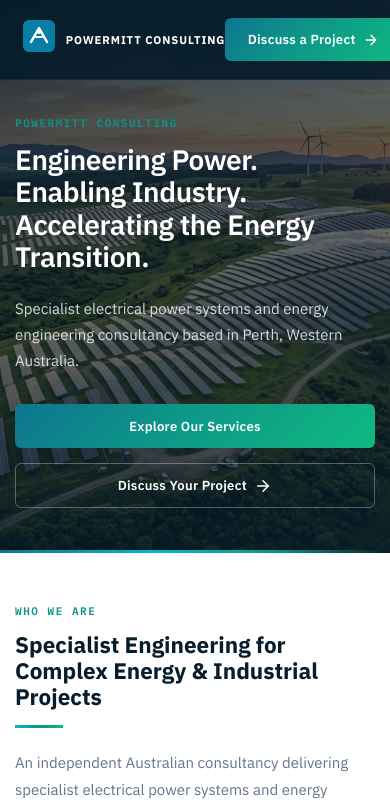
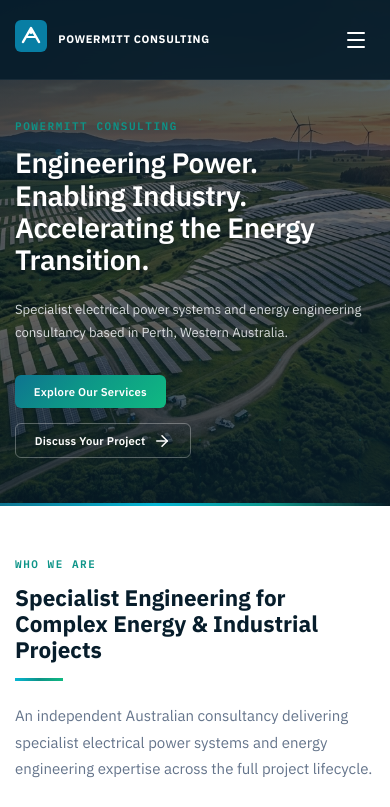
Before and after one commit to ameeshmith/PowerMittconsulting, a React (Vite) app: page / in a window 390 px wide. Shown: the top 807 px of the page. Built offline with nearby package versions, Linux system fonts and the light colour scheme.

Commit message:
fix: mobile navbar hamburger, reduce hero button size on phone screens

```diff
--- a/src/components/Hero/Hero.css
+++ b/src/components/Hero/Hero.css
@@ -132,10 +132,14 @@
   }
   .hero__actions {
     flex-direction: column;
+    align-items: flex-start;
   }
   .hero__actions .btn {
     text-align: center;
     justify-content: center;
+    padding: var(--space-3) var(--space-6);
+    font-size: var(--text-sm);
+    width: auto;
   }
 }
 
@@ -143,4 +147,11 @@
   .hero__title {
     font-size: var(--text-2xl);
   }
+  .hero__subtitle {
+    font-size: var(--text-sm);
+  }
+  .hero__actions .btn {
+    padding: var(--space-2) var(--space-5);
+    font-size: var(--text-xs);
+  }
 }
--- a/src/components/Navbar/Navbar.css
+++ b/src/components/Navbar/Navbar.css
@@ -231,10 +231,12 @@
     display: none;
   }
   .navbar__cta {
-    display: none;
+    display: none !important;
   }
   .navbar__hamburger {
-    display: block;
+    display: flex;
+    align-items: center;
+    justify-content: center;
   }
   .navbar__mobile {
     display: block;
@@ -243,7 +245,10 @@
 
 @media (max-width: 480px) {
   .navbar__brand-text {
-    font-size: var(--text-xs);
-    letter-spacing: 0.08em;
+    font-size: 11px;
+    letter-spacing: 0.06em;
+  }
+  .navbar__inner {
+    padding: 0 var(--space-4);
   }
 }
```
